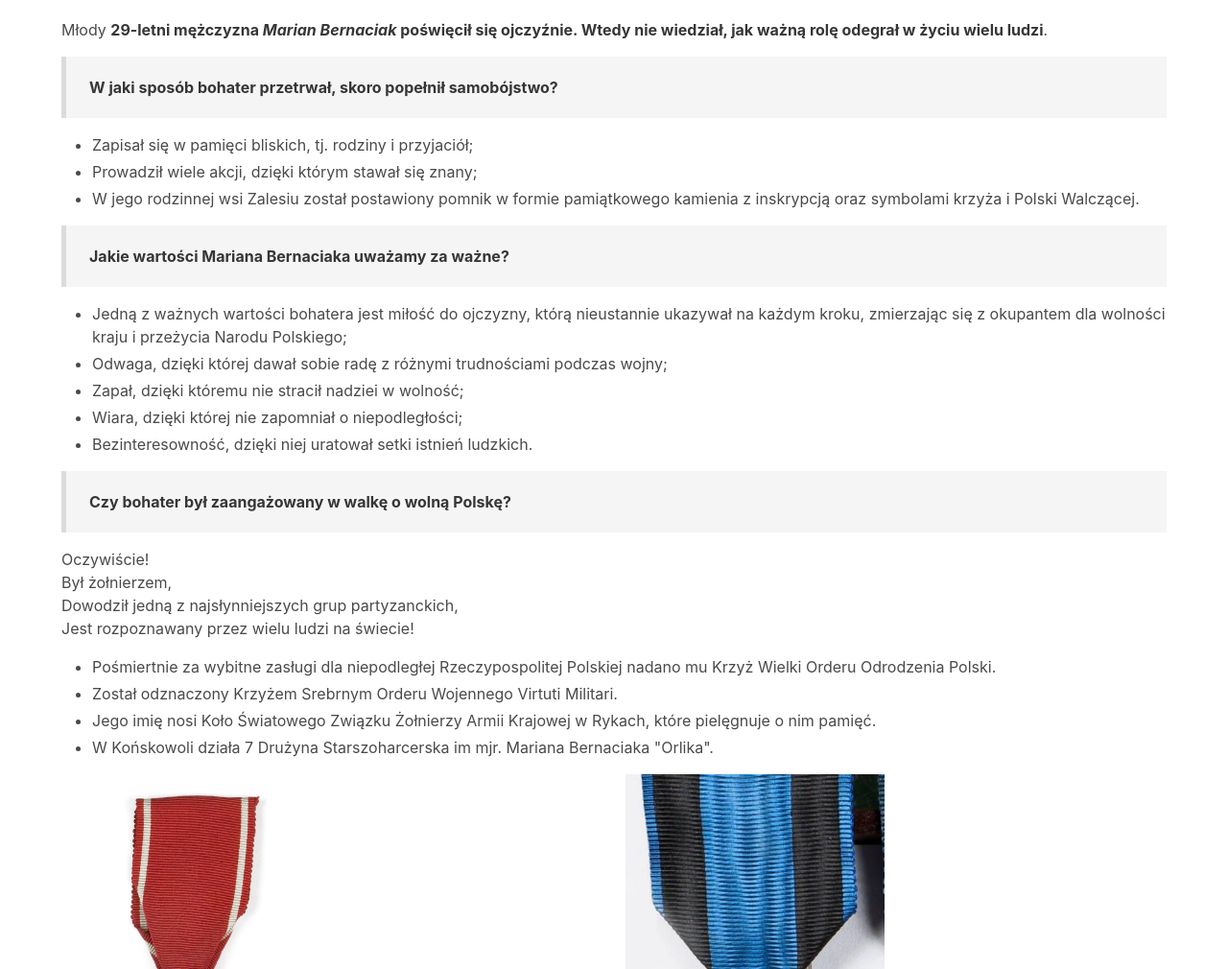
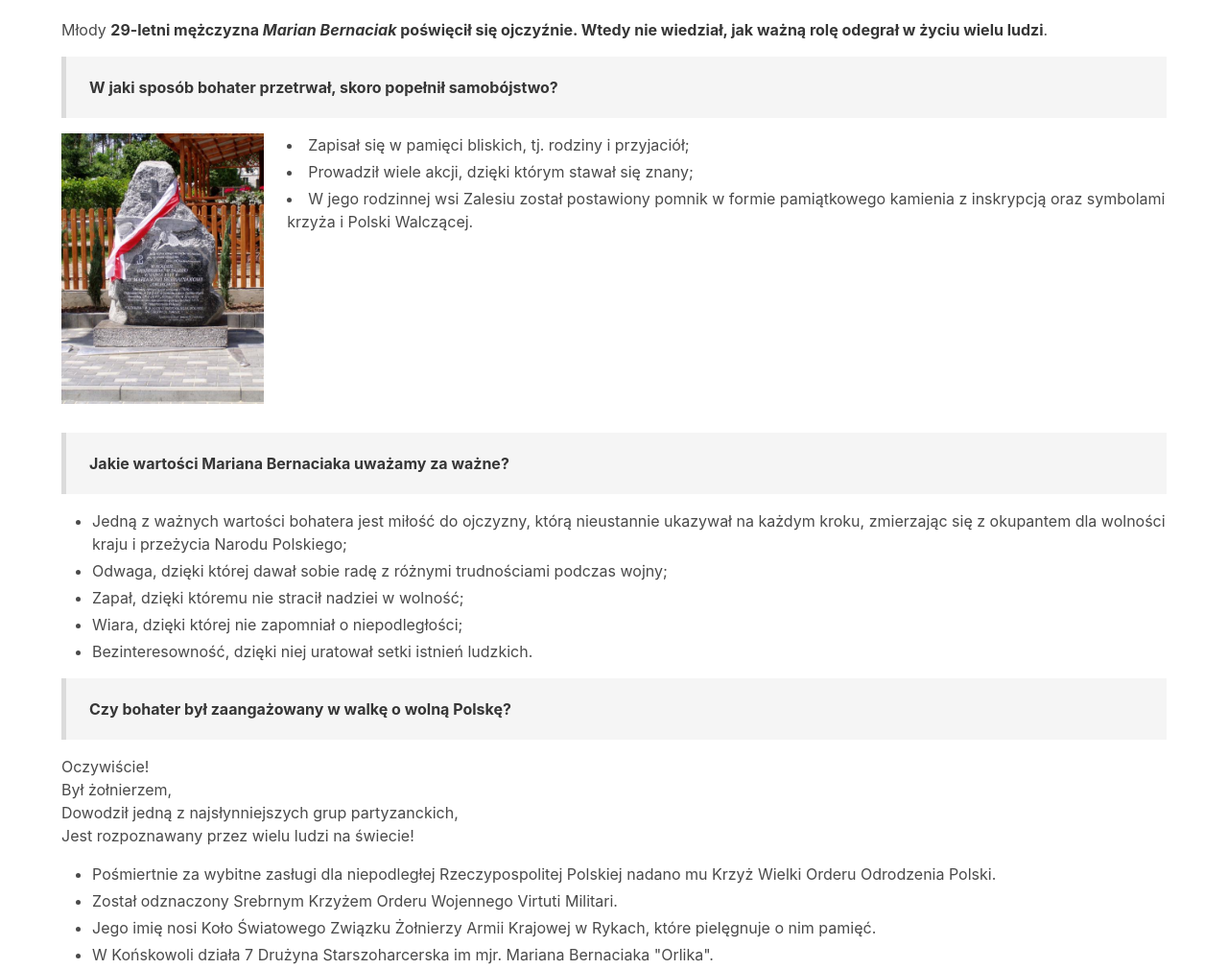
Before and after one commit to l51htd/l51htd, a plain HTML site: page index.html in a window 1280 px wide. Shown: the part 800-1810 px from the top of the page at 96% size. Drawn offline with nearby package versions, Linux system fonts and the light colour scheme.

Commit message:
Kolejne poprawki Kasi

```diff
--- a/index.html
+++ b/index.html
@@ -36,15 +36,19 @@
                 <p><strong>W jaki sposób bohater przetrwał, skoro popełnił samobójstwo?</strong></p>
             </blockquote>
 
-            <ul>
+            <div class="columns">
+                <div class="column is-one-fifth">
+                    <img src="./img/Pomnik.jpg">
+                </div>
+                <div class="column">
                     <li>Zapisał się w pamięci bliskich, tj. rodziny i przyjaciół;</li>
                     <li>Prowadził wiele akcji, dzięki którym stawał się znany;</li>
                     <li>
                         W jego rodzinnej wsi Zalesiu został postawiony pomnik w formie pamiątkowego kamienia z inskrypcją oraz symbolami
                         krzyża i Polski Walczącej.
                     </li>
-            </ul>
-
+                </div>
+            </div>
 
             <blockquote>
                 <p><strong>Jakie wartości Mariana Bernaciaka uważamy za ważne?</strong></p>
@@ -75,7 +79,7 @@
                     Pośmiertnie za wybitne zasługi dla niepodległej Rzeczypospolitej Polskiej nadano mu Krzyż Wielki Orderu
                     Odrodzenia Polski.
                 </li>
-                <li>Został odznaczony Krzyżem Srebrnym Orderu Wojennego Virtuti Militari.</li>
+                <li>Został odznaczony Srebrnym Krzyżem Orderu Wojennego Virtuti Militari.</li>
                 <li>Jego imię nosi Koło Światowego Związku Żołnierzy Armii Krajowej w Rykach, które pielęgnuje o nim pamięć.</li>
                 <li>W Końskowoli działa 7 Drużyna Starszoharcerska im mjr. Mariana Bernaciaka "Orlika".</li>
             </ul>
@@ -89,7 +93,7 @@
                 <div class="column">
                     <img src="./img/Order-Virturi-Militari.jpg" style="height: 30rem;">
                     <br>
-                    <p class="has-text-grey">Krzyż Srebrny Orderu Wojennego Virtuti Militari</p>
+                    <p class="has-text-grey">Srebrny Krzyż Orderu Wojennego Virtuti Militari</p>
                 </div>
             </div>
 
```
Also changed, not shown: img/Pomnik.jpg (added). Lines whose indentation alone changed are shown as unchanged.
